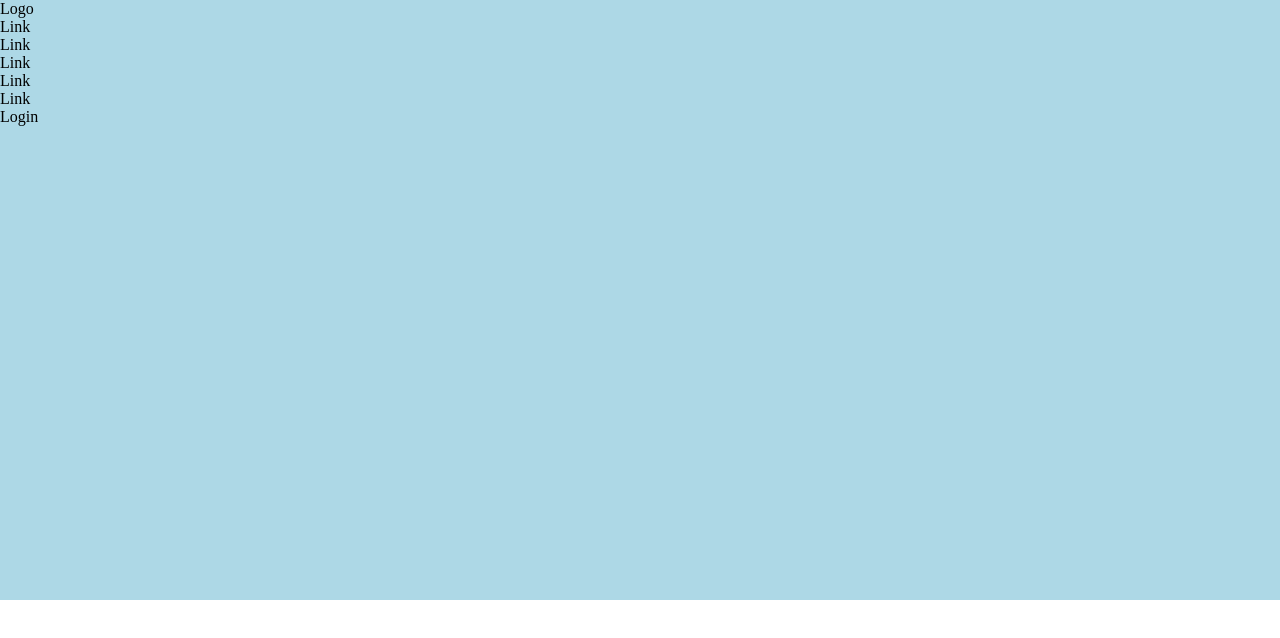
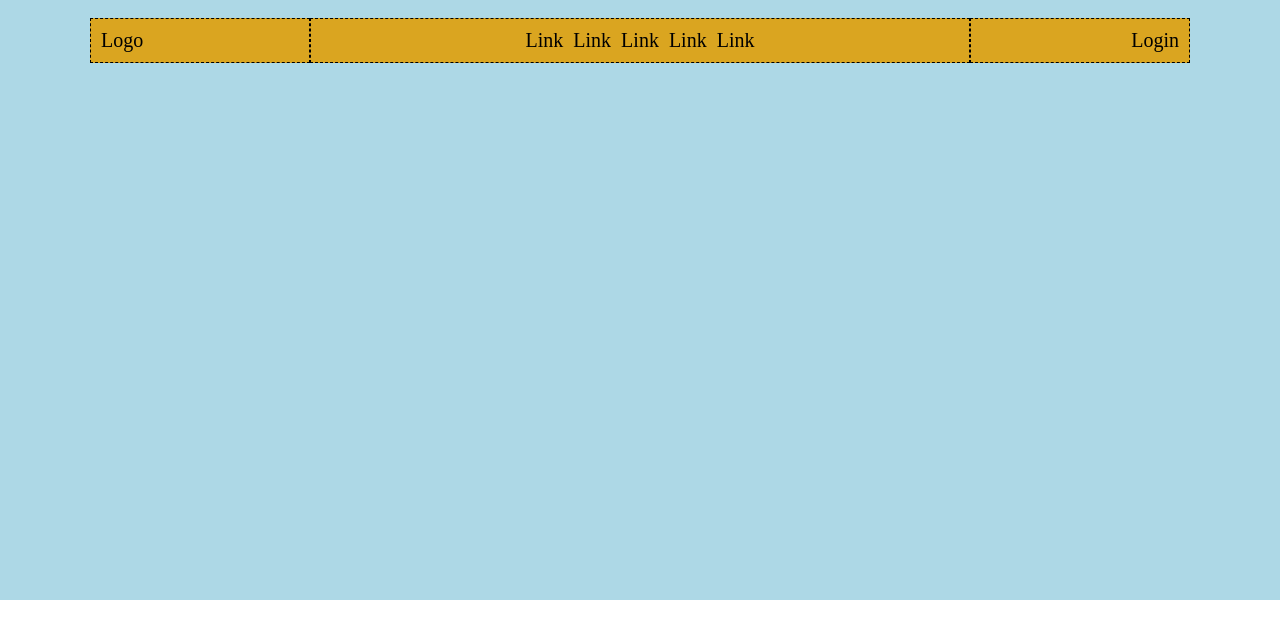
Before and after one commit to Riccardo15Pinto/htmlcss-struttura-discord, a plain HTML site: page index.html in a window 1280 px wide. Drawn offline with Linux system fonts and the light colour scheme.

Commit message:
set header-top

```diff
--- a/css/style.css
+++ b/css/style.css
@@ -8,7 +8,51 @@
 
 /* Generics */
 
+:root{
+    --big-width:1100px;
+}
+
 header{
     background-color: #ADD8E6;
     min-height: 600px;
+    display: flex;
+    justify-content: center;
 }
+
+.container{
+    width: var(--big-width);
+    display: flex;
+    height: 40px;
+    margin: 20px 0;
+    align-items: center;
+}
+
+ul{
+    display: flex;
+    justify-content: center;
+}
+
+li{
+    list-style: none;
+    margin: 0 5px;
+}
+
+.box{
+    background-color: #DAA520;
+    border: 1px dashed black;
+    font-size: 20px;
+    padding: 10px;
+}
+
+.lateral{
+    flex-basis: 20%;
+}
+
+.central{
+    flex-basis: 60%;
+}
+
+.login{
+    display: flex;
+    justify-content: flex-end;
+}
```
